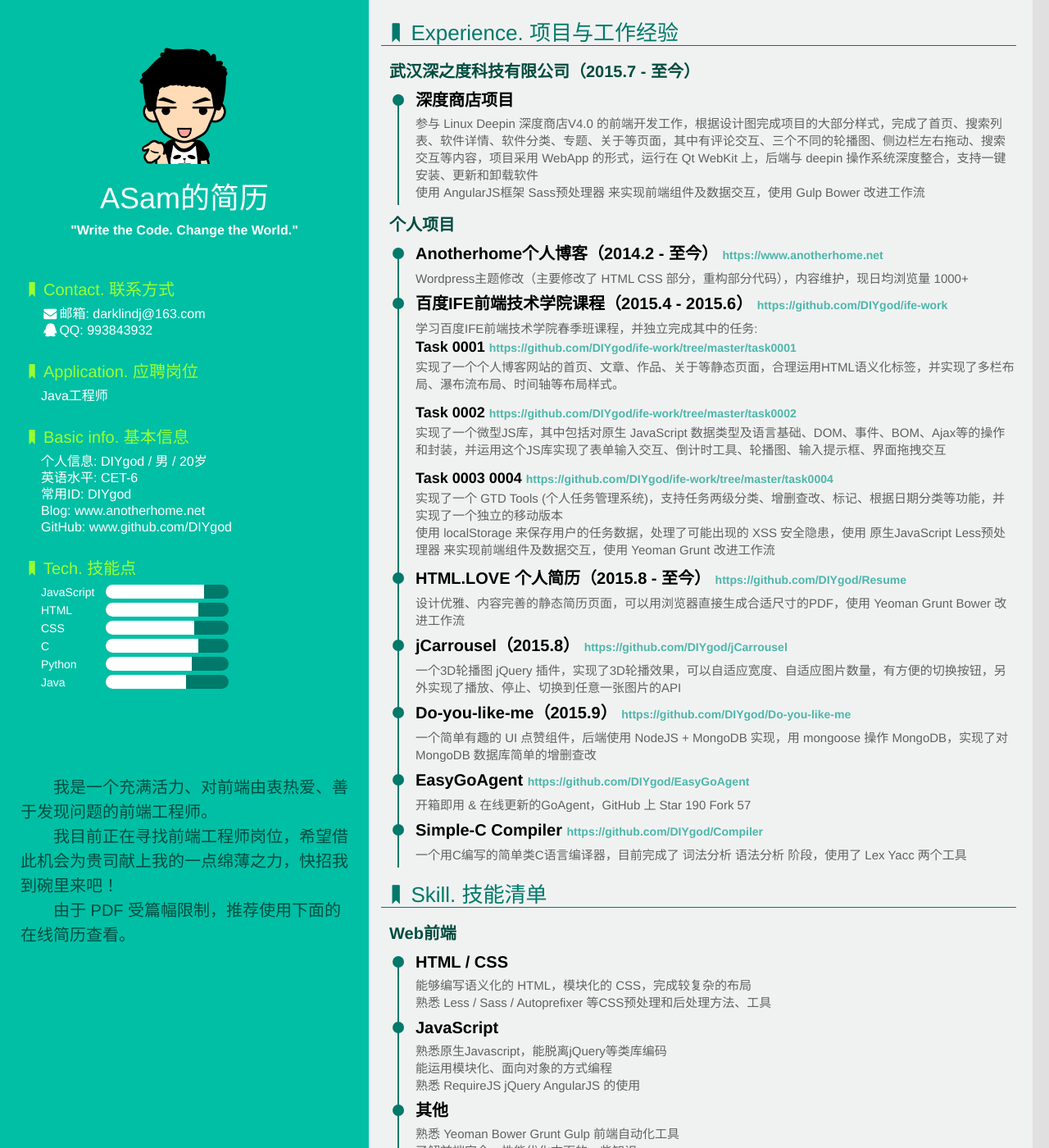
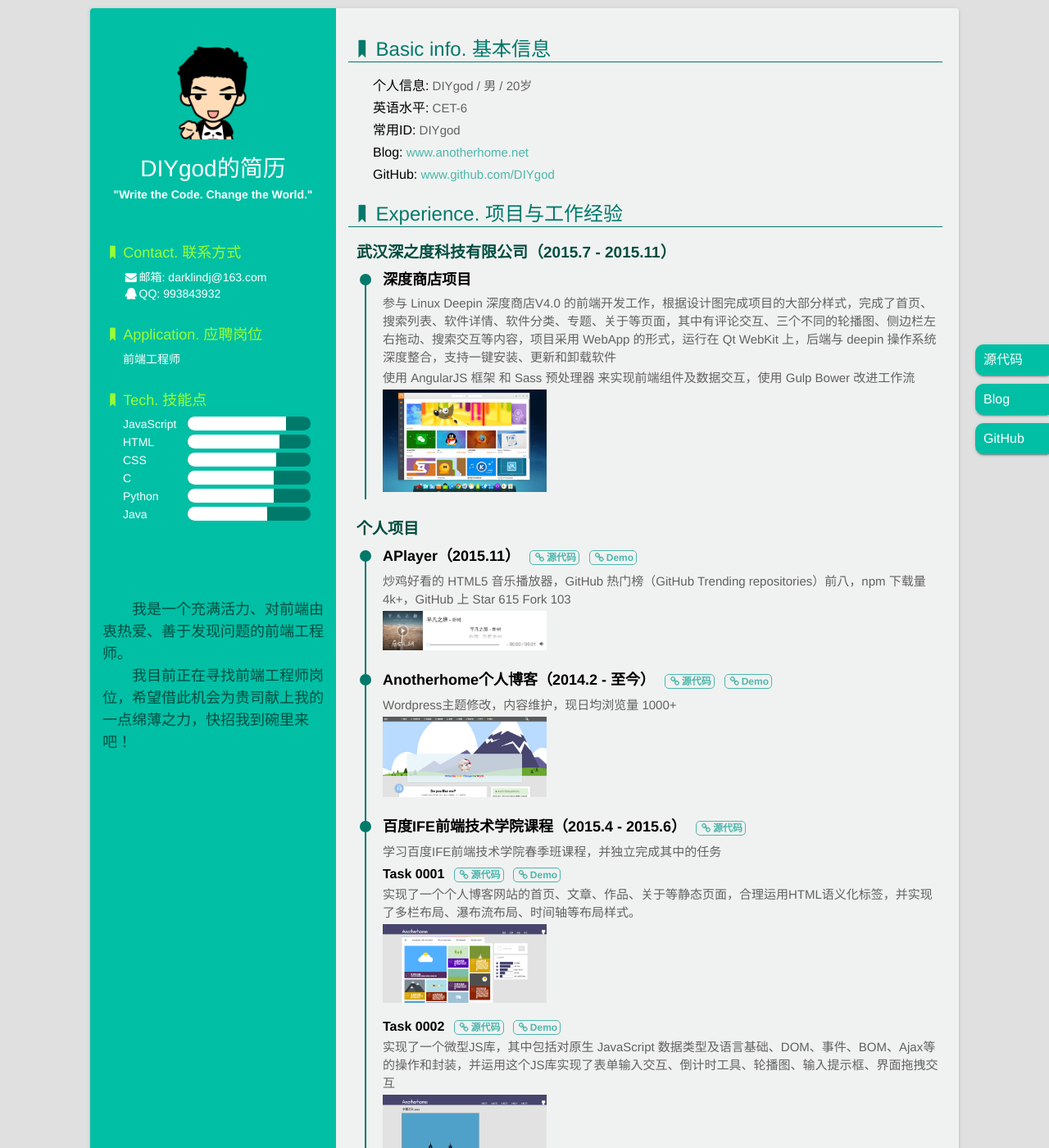
Before and after one commit to darklin/darklin.github.io, a Jekyll site: the page print.html, which Jekyll copies as it is, in a window 1280 px wide and 1400 px high. Shown: the whole window at 82% size. Built offline with Jekyll 4.4.1, drawn with Linux system fonts in a browser that asks for light colours; some of the changed text lies outside the part shown.

Commit message:
简历修改

```diff
--- a/print.html
+++ b/print.html
@@ -6,34 +6,49 @@
     <meta name="description" content="我是一个充满活力、对后端由衷热爱、善于发现问题的Java工程师。我目前正在寻找Java工程师岗位，希望借此机会为贵司献上我的一点绵薄之力，快招我到碗里来吧！">
     <meta name="keywords" content="ASam,前端,工作,简历">
     <link rel="shortcut icon" href="favicon.ico">
-    <link rel="stylesheet" href="dist/css/print.min.css">
+    <link rel="stylesheet" href="dist/css/style.min.css">
     <link rel="stylesheet" href="dist/css/fontello.min.css">
+    <script>
+        (function(i,s,o,g,r,a,m){i['GoogleAnalyticsObject']=r;i[r]=i[r]||function(){
+                    (i[r].q=i[r].q||[]).push(arguments)},i[r].l=1*new Date();a=s.createElement(o),
+                m=s.getElementsByTagName(o)[0];a.async=1;a.src=g;m.parentNode.insertBefore(a,m)
+        })(window,document,'script','//www.google-analytics.com/analytics.js','ga');
+
+        ga('create', 'UA-48084758-4', 'auto');
+        ga('send', 'pageview');
+
+    </script>
 </head>
 <body>
+    <aside>
+        <ul>
+            <li>
+                <a href="https://github.com/DIYgod/Resume" target="_blank">源代码</a>
+            </li>
+            <li>
+                <a href="https://www.anotherhome.net" target="_blank">Blog</a>
+            </li>
+            <li>
+                <a href="https://www.github.com/DIYgod" target="_blank">GitHub</a>
+            </li>
+        </ul>
+    </aside>
     <div class="container">
         <div class="sidebar">
             <div class="title">
                 <img src="img/head.png">
-            <h1>ASam的简历</h1>
+                <h1>DIYgod的简历</h1>
                 <h2>"Write the Code. Change the World."</h2>
             </div>
             <ul class="side-info">
                 <li class="someRight">
                     <dt><i class="icon-bookmark"></i>Contact. 联系方式</dt>
-                <dd><i class="icon-mail-alt"></i>邮箱: <a href="darklindj@163.com" target="_blank">darklindj@163.com</a></dd>
-                <dd><i class="icon-qq"></i>QQ: 993843932</dd>
+                    <dd><i class="icon-mail-alt"></i>邮箱: darklindj@163.com</dd>
+                    <dd><i class="icon-qq"></i>QQ: <a href="http://wpa.qq.com/msgrd?v=3&uin=993843932&site=qq&menu=yes" target="_blank">993843932</a></dd>
                 </li>
                 <li class="someRight">
                     <dt><i class="icon-bookmark"></i>Application. 应聘岗位</dt>
-                <dd>Java工程师</dd>
-            </li>
-            <li class="someRight">
-                <dt><i class="icon-bookmark"></i>Basic info. 基本信息</dt>
-                <dd><span>个人信息:</span> DIYgod / 男 / 20岁</dd>
-                <dd><span>英语水平:</span> CET-6</dd>
-                <dd><span>常用ID:</span> DIYgod</dd>
-                <dd><span>Blog:</span> <a href="https://www.anotherhome.net" target="_blank">www.anotherhome.net</a></dd>
-                <dd><span>GitHub:</span> <a href="https://www.github.com/DIYgod" target="_blank">www.github.com/DIYgod</a></dd>
+                    <dd>前端工程师</dd>
                 </li>
                 <li class="skill">
                     <dt><i class="icon-bookmark"></i>Tech. 技能点</dt>
@@ -58,7 +73,7 @@
                     <dd>
                         <div class="skill-name">C</div>
                         <div class="skill-bar-wrap">
-                        <div class="skill-bar" style="width: 75%"></div>
+                            <div class="skill-bar" style="width: 70%"></div>
                         </div>
                     </dd>
                     <dd>
@@ -78,81 +93,151 @@
             <div class="note">
                 <p>我是一个充满活力、对前端由衷热爱、善于发现问题的前端工程师。</p>
                 <p>我目前正在寻找前端工程师岗位，希望借此机会为贵司献上我的一点绵薄之力，快招我到碗里来吧！</p>
-            <p>由于 PDF 受篇幅限制，推荐使用下面的在线简历查看。</p>
-        </div>
-        <div class="qr">
-            <div class="qr-in">
-                <img src="img/qr.png">
-                <p>在线简历: <a href="http://html.love/" target="_blank">html.love</a></p>
-            </div>
             </div>
         </div>
         <div class="main">
             <ul class="main-info">
+                <li class="someRight">
+                    <dt><i class="icon-bookmark"></i>Basic info. 基本信息</dt>
+                    <dd><span>个人信息:</span> DIYgod / 男 / 20岁</dd>
+                    <dd><span>英语水平:</span> CET-6</dd>
+                    <dd><span>常用ID:</span> DIYgod</dd>
+                    <dd><span>Blog:</span> <a href="https://www.anotherhome.net" target="_blank">www.anotherhome.net</a></dd>
+                    <dd><span>GitHub:</span> <a href="https://www.github.com/DIYgod" target="_blank">www.github.com/DIYgod</a></dd>
+                </li>
                 <li>
                     <dt><i class="icon-bookmark"></i>Experience. 项目与工作经验</dt>
-                <h3>武汉深之度科技有限公司（2015.7 - 至今）</h3>
+                    <h3>武汉深之度科技有限公司（2015.7 - 2015.11）</h3>
                     <ul class="exp">
                         <li>
                             <div class="circle"></div>
                             <h4>深度商店项目</h4>
                             <p>参与 Linux Deepin 深度商店V4.0 的前端开发工作，根据设计图完成项目的大部分样式，完成了首页、搜索列表、软件详情、软件分类、专题、关于等页面，其中有评论交互、三个不同的轮播图、侧边栏左右拖动、搜索交互等内容，项目采用 WebApp 的形式，运行在 Qt WebKit 上，后端与 deepin 操作系统深度整合，支持一键安装、更新和卸载软件</p>
-                        <p>使用 AngularJS框架 Sass预处理器 来实现前端组件及数据交互，使用 Gulp Bower 改进工作流</p>
+                            <p>使用 AngularJS 框架 和 Sass 预处理器 来实现前端组件及数据交互，使用 Gulp Bower 改进工作流</p>
+                            <img src="img/dstore.png">
                         </li>
                     </ul>
                     <h3>个人项目</h3>
                     <ul class="exp">
                         <li>
                             <div class="circle"></div>
-                        <h4>Anotherhome个人博客（2014.2 - 至今） <a href="https://www.anotherhome.net" target="_blank">https://www.anotherhome.net</a></h4>
-                        <p>Wordpress主题修改（主要修改了 HTML CSS 部分，重构部分代码），内容维护，现日均浏览量 1000+</p>
+                            <h4>
+                                APlayer（2015.11）
+                                <a href="https://github.com/DIYgod/APlayer" target="_blank"><i class="icon-link"></i>源代码</a>
+                                <a href="https://www.anotherhome.net/file/APlayer/" target="_blank"><i class="icon-link"></i>Demo</a>
+                            </h4>
+                            <p>炒鸡好看的 HTML5 音乐播放器，GitHub 热门榜（GitHub Trending repositories）前八，npm 下载量 4k+，GitHub 上 Star 615 Fork 103</p>
+                            <img src="img/aplayer.png">
                         </li>
                         <li>
                             <div class="circle"></div>
-                        <h4>百度IFE前端技术学院课程（2015.4 - 2015.6） <a href="https://github.com/DIYgod/ife-work" target="_blank">https://github.com/DIYgod/ife-work</a></h4>
-                        <p>学习百度IFE前端技术学院春季班课程，并独立完成其中的任务:</p>
+                            <h4>
+                                Anotherhome个人博客（2014.2 - 至今）
+                                <a href="https://github.com/DIYgod/Amativeness" target="_blank"><i class="icon-link"></i>源代码</a>
+                                <a href="https://www.anotherhome.net" target="_blank"><i class="icon-link"></i>Demo</a>
+                            </h4>
+                            <p>Wordpress主题修改，内容维护，现日均浏览量 1000+</p>
+                            <img src="img/anotherhome.png">
+                        </li>
+                        <li>
+                            <div class="circle"></div>
+                            <h4>
+                                百度IFE前端技术学院课程（2015.4 - 2015.6）
+                                <a href="https://github.com/DIYgod/ife-work" target="_blank"><i class="icon-link"></i>源代码</a>
+                            </h4>
+                            <p>学习百度IFE前端技术学院春季班课程，并独立完成其中的任务</p>
                             <ul class="efe">
                                 <li>
-                                <h5>Task 0001 <a href="https://github.com/DIYgod/ife-work/tree/master/task0001" target="_blank">https://github.com/DIYgod/ife-work/tree/master/task0001</a></h5>
+                                    <h5>
+                                        Task 0001
+                                        <a href="https://github.com/DIYgod/ife-work/tree/master/task0001" target="_blank"><i class="icon-link"></i>源代码</a>
+                                        <a href="https://www.anotherhome.net/file/ife/task0001/" target="_blank"><i class="icon-link"></i>Demo</a>
+                                    </h5>
                                     <p>实现了一个个人博客网站的首页、文章、作品、关于等静态页面，合理运用HTML语义化标签，并实现了多栏布局、瀑布流布局、时间轴等布局样式。</p>
+                                    <img src="img/task0001.png">
                                 </li>
                                 <li>
-                                <h5>Task 0002 <a href="https://github.com/DIYgod/ife-work/tree/master/task0002" target="_blank">https://github.com/DIYgod/ife-work/tree/master/task0002</a></h5>
+                                    <h5>
+                                        Task 0002
+                                        <a href="https://github.com/DIYgod/ife-work/tree/master/task0002" target="_blank"><i class="icon-link"></i>源代码</a>
+                                        <a href="https://www.anotherhome.net/file/ife/task0002/task0002_1.html" target="_blank"><i class="icon-link"></i>Demo</a>
+                                    </h5>
                                     <p>实现了一个微型JS库，其中包括对原生 JavaScript 数据类型及语言基础、DOM、事件、BOM、Ajax等的操作和封装，并运用这个JS库实现了表单输入交互、倒计时工具、轮播图、输入提示框、界面拖拽交互</p>
+                                    <img src="img/task0002.png">
                                 </li>
                                 <li>
-                                <h5>Task 0003 0004 <a href="https://github.com/DIYgod/ife-work/tree/master/task0004" target="_blank">https://github.com/DIYgod/ife-work/tree/master/task0004</a></h5>
+                                    <h5>Task 0003 0004
+                                        <a href="https://github.com/DIYgod/ife-work/tree/master/task0004" target="_blank"><i class="icon-link"></i>源代码</a>
+                                        <a href="https://www.anotherhome.net/file/ife/task0004/" target="_blank"><i class="icon-link"></i>Demo</a>
+                                    </h5>
                                     <p>实现了一个 GTD Tools (个人任务管理系统)，支持任务两级分类、增删查改、标记、根据日期分类等功能，并实现了一个独立的移动版本</p>
                                     <p>使用 localStorage 来保存用户的任务数据，处理了可能出现的 XSS 安全隐患，使用 原生JavaScript Less预处理器 来实现前端组件及数据交互，使用 Yeoman Grunt 改进工作流</p>
+                                    <img src="img/task0003.png">
+                                    <img src="img/task0004.png" height="97px">
                                 </li>
                             </ul>
                         </li>
                         <li>
                             <div class="circle"></div>
                             <h4>
-                            HTML.LOVE 个人简历（2015.8 - 至今） <a href="https://github.com/DIYgod/Resume" target="_blank">https://github.com/DIYgod/Resume</a>
+                                HTML.LOVE 个人简历（2015.8 - 至今）
+                                <a href="https://github.com/DIYgod/Resume" target="_blank"><i class="icon-link"></i>源代码</a>
+                                <a href="http://html.love/" target="_blank"><i class="icon-link"></i>Demo</a>
                             </h4>
-                        <p>设计优雅、内容完善的静态简历页面，可以用浏览器直接生成合适尺寸的PDF，使用 Yeoman Grunt Bower 改进工作流</p>
+                            <p>设计优雅、内容完善的静态简历页面，可以用浏览器直接生成合适尺寸的PDF，使用 Gulp 改进工作流，GitHub 上 Star 133 Fork 33</p>
+                            <img src="img/resume.png">
                         </li>
                         <li>
                             <div class="circle"></div>
-                        <h4>jCarrousel（2015.8） <a href="https://github.com/DIYgod/jCarrousel" target="_blank">https://github.com/DIYgod/jCarrousel</a></h4>
+                            <h4>
+                                jCarrousel（2015.8）
+                                <a href="https://github.com/DIYgod/jCarrousel" target="_blank"><i class="icon-link"></i>源代码</a>
+                                <a href="https://www.anotherhome.net/file/jCarrousel/" target="_blank"><i class="icon-link"></i>Demo</a>
+                            </h4>
                             <p>一个3D轮播图 jQuery 插件，实现了3D轮播效果，可以自适应宽度、自适应图片数量，有方便的切换按钮，另外实现了播放、停止、切换到任意一张图片的API</p>
+                            <img src="img/jCarrousel.jpg">
                         </li>
                         <li>
                             <div class="circle"></div>
-                        <h4>Do-you-like-me（2015.9） <a href="https://github.com/DIYgod/Do-you-like-me" target="_blank">https://github.com/DIYgod/Do-you-like-me</a></h4>
+                            <h4>
+                                Do-you-like-me（2015.9）
+                                <a href="https://github.com/DIYgod/Do-you-like-me" target="_blank"><i class="icon-link"></i>源代码</a>
+                                <a href="https://www.anotherhome.net/file/like/" target="_blank"><i class="icon-link"></i>Demo</a>
+                            </h4>
                             <p>一个简单有趣的 UI 点赞组件，后端使用 NodeJS + MongoDB 实现，用 mongoose 操作 MongoDB，实现了对 MongoDB 数据库简单的增删查改</p>
+                            <img src="img/Do-you-like-me.png">
                         </li>
                         <li>
                             <div class="circle"></div>
-                        <h4>EasyGoAgent <a href="https://github.com/DIYgod/EasyGoAgent" target="_blank">https://github.com/DIYgod/EasyGoAgent</a></h4>
-                        <p>开箱即用 & 在线更新的GoAgent，GitHub 上 Star 190 Fork 57</p>
+                            <h4>
+                                EasyGoAgent
+                                <a href="https://github.com/DIYgod/EasyGoAgent" target="_blank"><i class="icon-link"></i>源代码</a>
+                            </h4>
+                            <p>开箱即用 & 在线更新的GoAgent，GitHub 上 Star 209 Fork 70</p>
                         </li>
                         <li>
                             <div class="circle"></div>
-                        <h4>Simple-C Compiler <a href="https://github.com/DIYgod/Compiler" target="_blank">https://github.com/DIYgod/Compiler</a></h4>
+                            <h4>
+                                Show Me the Code Python version
+                                <a href="https://github.com/DIYgod/python/tree/master/DIYgod" target="_blank"><i class="icon-link"></i>源代码</a>
+                            </h4>
+                            <p>一系列Python小程序，包括 图像处理 数据库 文件操作 正则式 等内容</p>
+                        </li>
+                        <li>
+                            <div class="circle"></div>
+                            <h4>
+                                Simple-C Compiler
+                                <a href="https://github.com/DIYgod/Compiler" target="_blank"><i class="icon-link"></i>源代码</a>
+                            </h4>
                             <p>一个用C编写的简单类C语言编译器，目前完成了 词法分析 语法分析 阶段，使用了 Lex Yacc 两个工具</p>
+                        </li>
+                        <li>
+                            <div class="circle"></div>
+                            <h4>
+                                WHUTNews
+                                <a href="https://github.com/DIYgod/WHUTNews" target="_blank"><i class="icon-link"></i>源代码</a>
+                            </h4>
+                            <p>Python 编写的爬取教务处公告，判断是否有新通知，并把新通知发邮件提醒的简单 Python 爬虫程序</p>
                         </li>
                     </ul>
                 </li>
@@ -171,7 +256,7 @@
                             <h4>JavaScript</h4>
                             <p>熟悉原生Javascript，能脱离jQuery等类库编码</p>
                             <p>能运用模块化、面向对象的方式编程</p>
-                        <p>熟悉 RequireJS jQuery AngularJS 的使用</p>
+                            <p>了解 RequireJS jQuery AngularJS 的使用</p>
                         </li>
                         <li>
                             <div class="circle"></div>
@@ -183,8 +268,14 @@
                     <h3>后端</h3>
                     <ul class="exp">
                         <li>
+                            <div class="circle"></div>
+                            <h4>环境</h4>
                             <p>熟悉 Linux 开发环境、 Linux 服务器环境搭建部署，两年 Linux 日常使用经验</p>
                             <p>了解 Apache Nginx web服务器，一年多建站经验</p>
+                        </li>
+                        <li>
+                            <div class="circle"></div>
+                            <h4>语言</h4>
                             <p>了解 Python，能够实现简单的爬虫、数据及图像处理工具、自动化脚本</p>
                             <p>了解 C，读过《C Primer Plus》，能编写简单的解释器</p>
                             <p>了解 Java，能进行简单的网络编程和多线程编程</p>
@@ -204,5 +295,8 @@
             </ul>
         </div>
     </div>
+    <footer>
+        <p>Theme by <a href="https://github.com/DIYgod/Resume" target="_blank">DIYgod</a>. Made with <i class="icon-heart throb" style="color: #d43f57;"></i> by DIYgod. 最后更新于2016年3月1日</p>
+    </footer>
 </body>
 </html>
```
Also changed, not shown: other parts of print.html (+1 -1 lines), index2.html (deleted, +0 -302 lines). Lines whose indentation alone changed are shown as unchanged.
